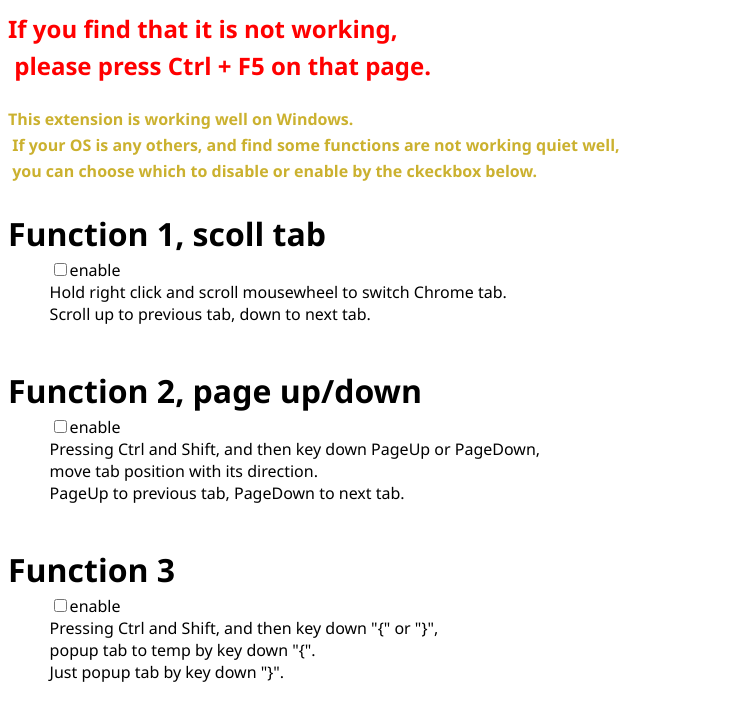
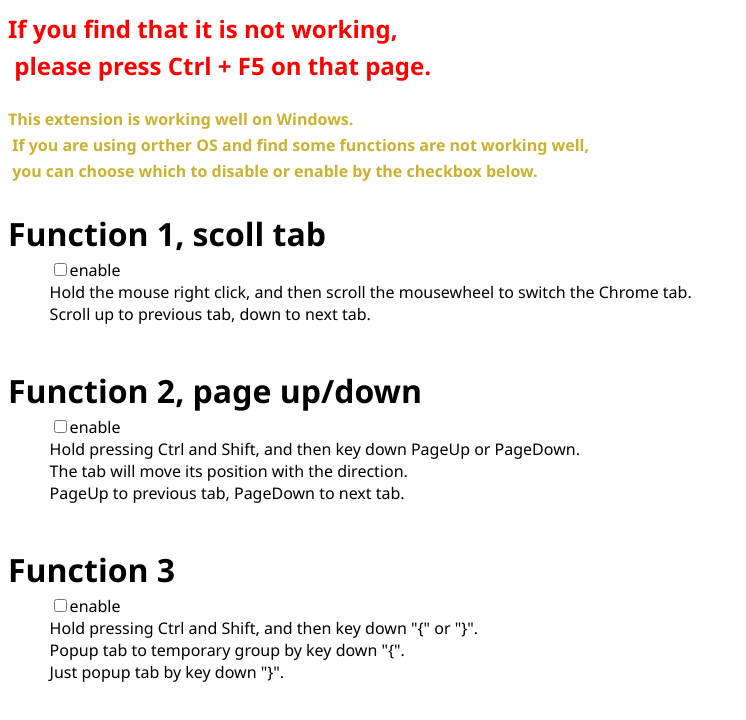
Before and after one commit to thumbe12856/chrome-extension, a browser extension: page scroll-tab/index.html in a window 1280 px wide. Shown: the whole page, without its empty margins (0-746 px from the left). Drawn offline with Linux system fonts and the light colour scheme.

Commit message:
Update index.html

```diff
--- a/scroll-tab/index.html
+++ b/scroll-tab/index.html
@@ -39,14 +39,14 @@
       <h2 class="warning">If you find that it is not working,</h2>
       <h2 class="warning"> please press Ctrl + F5 on that page.</h2><br>
       <h4 class="advise">This extension is working well on Windows.</h4>
-      <h4 class="advise"> If your OS is any others, and find some functions are not working quiet well,</h4>
-      <h4 class="advise"> you can choose which to disable or enable by the ckeckbox below.</h4>
+      <h4 class="advise"> If you are using orther OS and find some functions are not working well,</h4>
+      <h4 class="advise"> you can choose which to disable or enable by the checkbox below.</h4>
 
       <div id="firstDiv">
         <h1>Function 1, scoll tab</h1>
         <span style="top: -40px; position: relative;">
           <input id="enableFunctionScrollTab" type="checkbox" name="enableFunction" value="scrollTab" ><label for="enableFunctionScrollTab">enable</label>
-          <span>Hold right click and scroll mousewheel to switch Chrome tab.</span>
+          <span>Hold the mouse right click, and then scroll the mousewheel to switch the Chrome tab.</span>
           <span>Scroll up to previous tab, down to next tab.</span>
         </span>
       </div>
@@ -55,8 +55,8 @@
         <h1>Function 2, page up/down</h1>
         <span style="top: -40px; position: relative;">
           <input id="enableFunctionPageUp" type="checkbox" name="enableFunction" value="pageUp"><label for="enableFunctionPageUp">enable</label>
-          <span>Pressing Ctrl and Shift, and then key down PageUp or PageDown,</span>
-          <span>move tab position with its direction.</span>
+          <span>Hold pressing Ctrl and Shift, and then key down PageUp or PageDown.</span>
+          <span>The tab will move its position with the direction.</span>
           <span>PageUp to previous tab, PageDown to next tab.</span>
         </span>
       </div>
@@ -65,8 +65,8 @@
         <h1>Function 3</h1>
         <span style="top: -40px; position: relative;">
           <input id="enableFunctionPopupTab" type="checkbox" name="enableFunction" value="popupTab"><label for="enableFunctionPopupTab">enable</label>
-          <span>Pressing Ctrl and Shift, and then key down "{" or "}",</span>
-          <span>popup tab to temp by key down "{".</span>
+          <span>Hold pressing Ctrl and Shift, and then key down "{" or "}".</span>
+          <span>Popup tab to temporary group by key down "{".</span>
           <span>Just popup tab by key down "}".</span>
         </span>
       </div>
```
